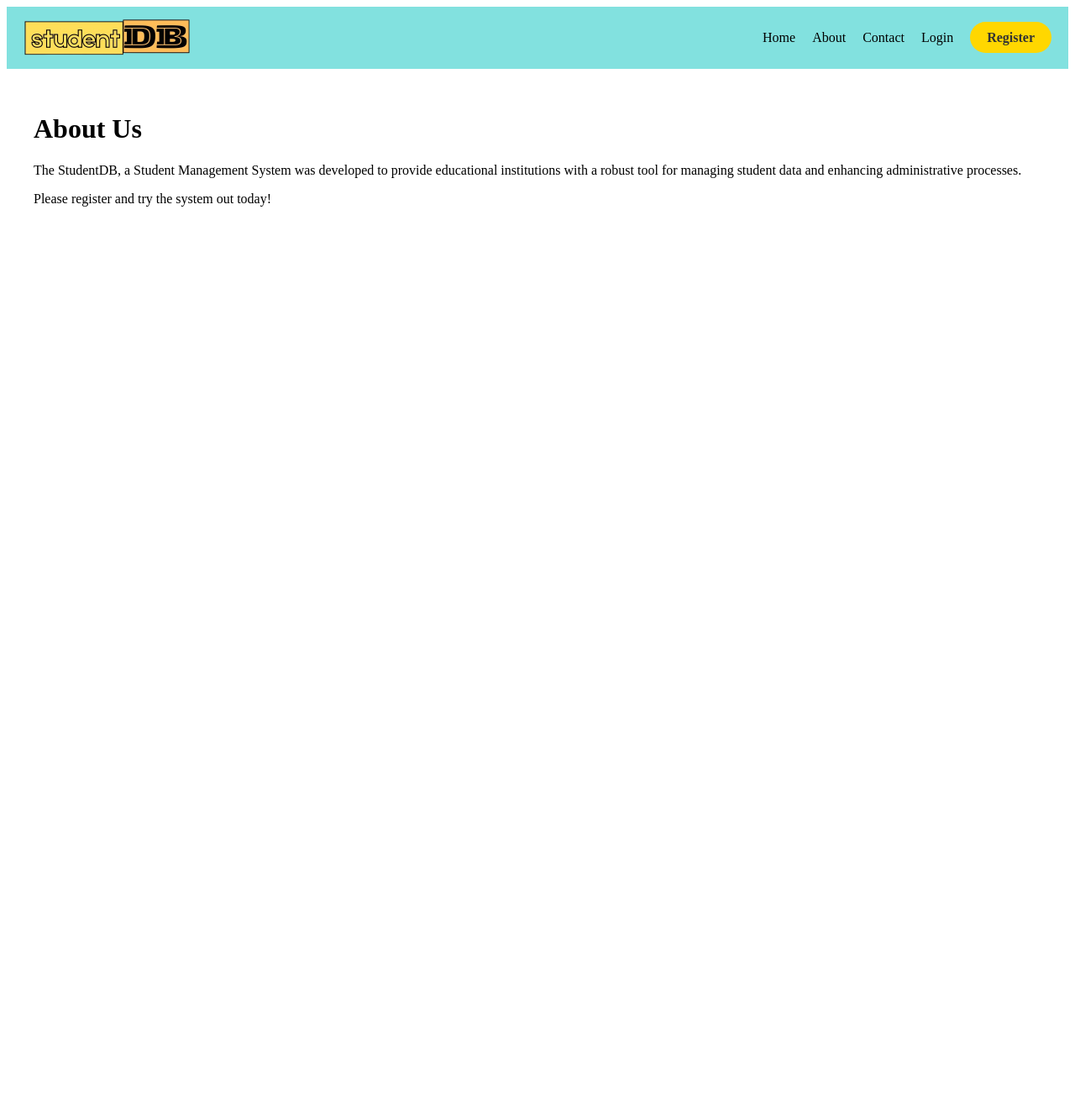
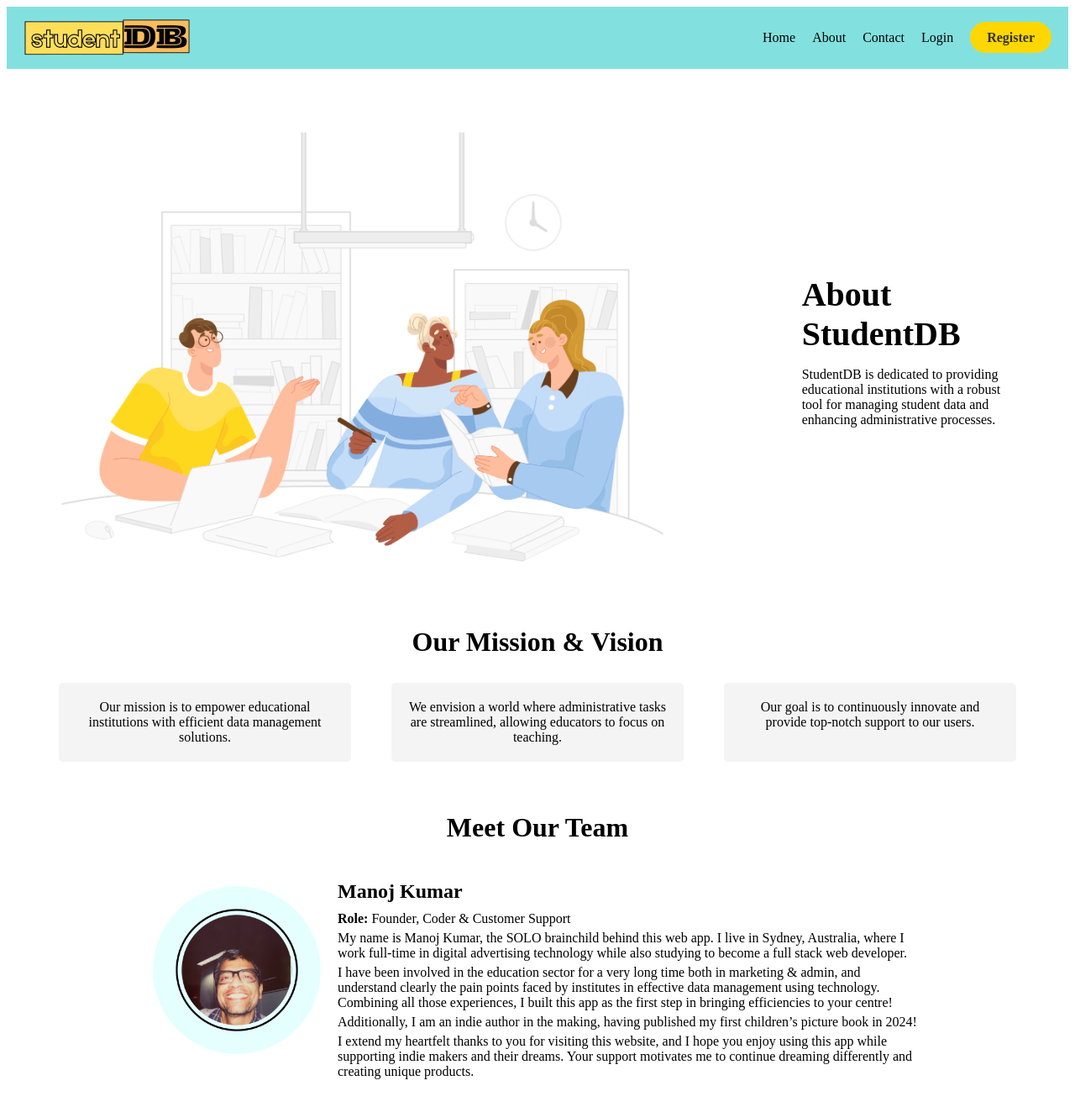
Before and after one commit to emanoj1/studentdb-client, a React (Create React App) app: page /about in a window 1280 px wide. Shown: the top 1324 px of the page at 84% size. Before the commit the page ends 800 px from the top, so only its background shows below. Built offline with nearby package versions, Linux system fonts and the light colour scheme.

Commit message:
Add content to About page

```diff
--- /dev/null
+++ b/src/components/About.css
@@ -0,0 +1,137 @@
+.about-container {
+    max-width: 1200px;
+    margin: 0 auto;
+    padding: 20px;
+  }
+
+  /* Hero Section */
+  .hero-section {
+    display: flex;
+    align-items: center;
+    justify-content: space-between;
+    margin-bottom: 50px;
+  }
+
+  .hero-image img {
+    max-width: 50%;
+    height: auto;
+  }
+
+  .hero-content {
+    max-width: 45%;
+    padding: 20px;
+  }
+
+  .hero-content h1 {
+    font-size: 2.5rem;
+    margin-bottom: 10px;
+  }
+
+  .hero-content p {
+    margin-bottom: 20px;
+  }
+
+  /* Mission & Vision Section */
+  .mission-vision-section {
+    text-align: center;
+    margin-bottom: 50px;
+  }
+
+  .mission-vision-section h2 {
+    font-size: 2rem;
+    margin-bottom: 20px;
+  }
+
+  .mission-vision-boxes {
+    display: flex;
+    justify-content: space-between;
+  }
+
+  .mission-vision-boxes .box {
+    background-color: #f4f4f4;
+    padding: 20px;
+    margin: 10px;
+    width: 30%;
+    box-sizing: border-box;
+    border-radius: 5px;
+  }
+
+  .mission-vision-boxes .box p {
+    margin: 0;
+  }
+
+  /* Team Section */
+  .team-section {
+    text-align: center;
+  }
+
+  .team-section h2 {
+    font-size: 2rem;
+    margin-bottom: 20px;
+  }
+
+  .team-member {
+    display: flex;
+    align-items: center;
+    justify-content: center;
+    margin-bottom: 50px;
+  }
+
+  .team-image img {
+    max-width: 200px;
+    margin-right: 20px;
+    border-radius: 50%;
+  }
+
+  .team-content {
+    max-width: 60%;
+    text-align: left;
+  }
+
+  .team-content h3 {
+    font-size: 1.5rem;
+    margin-bottom: 10px;
+  }
+
+  .team-content p {
+    margin: 5px 0;
+  }
+
+  @media (max-width: 768px) {
+    .hero-section {
+      flex-direction: column;
+      text-align: center;
+    }
+
+    .hero-image img {
+      max-width: 100%;
+      margin-bottom: 20px;
+    }
+
+    .hero-content {
+      max-width: 100%;
+    }
+
+    .mission-vision-boxes {
+      flex-direction: column;
+      align-items: center;
+    }
+
+    .mission-vision-boxes .box {
+      width: 100%;
+      margin: 10px 0;
+    }
+
+    .team-member {
+      flex-direction: column;
+    }
+
+    .team-image img {
+      margin-bottom: 20px;
+    }
+
+    .team-content {
+      max-width: 100%;
+      text-align: center;
+    }
+  }
--- a/src/components/About.js
+++ b/src/components/About.js
@@ -1,13 +1,57 @@
 // This component provides information about the student management system, such as its purpose and the team behind it
 
 import React from 'react';
+import './About.css';
+import heroaboutimage from '../assets/images/about-page-hero-image.png';
+import team1 from '../assets/images/manoj-profile-photo.png';
 
 function About() {
   return (
-    <div>
-      <h1>About Us</h1>
-      <p>The StudentDB, a Student Management System was developed to provide educational institutions with a robust tool for managing student data and enhancing administrative processes.</p>
-      <p>Please register and try the system out today!</p>
+    <div className="about-container">
+      {/* Hero Section */}
+      <div className="hero-section">
+        <div className="hero-image">
+        <img src={heroaboutimage} alt="Hero" />
+        </div>
+        <div className="hero-content">
+          <h1>About StudentDB</h1>
+          <p>StudentDB is dedicated to providing educational institutions with a robust tool for managing student data and enhancing administrative processes.</p>
+        </div>
+      </div>
+
+      {/* Mission & Vision Section */}
+      <div className="mission-vision-section">
+        <h2>Our Mission & Vision</h2>
+        <div className="mission-vision-boxes">
+          <div className="box">
+            <p>Our mission is to empower educational institutions with efficient data management solutions.</p>
+          </div>
+          <div className="box">
+            <p>We envision a world where administrative tasks are streamlined, allowing educators to focus on teaching.</p>
+          </div>
+          <div className="box">
+            <p>Our goal is to continuously innovate and provide top-notch support to our users.</p>
+          </div>
+        </div>
+      </div>
+
+      {/* Team Section */}
+      <div className="team-section">
+        <h2>Meet Our Team</h2>
+        <div className="team-member">
+          <div className="team-image">
+          <img src={team1} alt="Manoj" />
+          </div>
+          <div className="team-content">
+            <h3>Manoj Kumar</h3>
+            <p><strong>Role:</strong> Founder, Coder & Customer Support</p>
+            <p>My name is Manoj Kumar, the SOLO brainchild behind this web app. I live in Sydney, Australia, where I work full-time in digital advertising technology while also studying to become a full stack web developer.</p>
+            <p>I have been involved in the education sector for a very long time both in marketing & admin, and understand clearly the pain points faced by institutes in effective data management using technology. Combining all those experiences, I built this app as the first step in bringing efficiencies to your centre!  </p>
+            <p>Additionally, I am an indie author in the making, having published my first children’s picture book in 2024!</p>
+            <p>I extend my heartfelt thanks to you for visiting this website, and I hope you enjoy using this app while supporting indie makers and their dreams. Your support motivates me to continue dreaming differently and creating unique products.</p>
+          </div>
+        </div>
+      </div>
     </div>
   );
 }
```
Also changed, not shown: src/assets/images/about-page-hero-image.png (added), src/assets/images/manoj-profile-photo.png (added).
